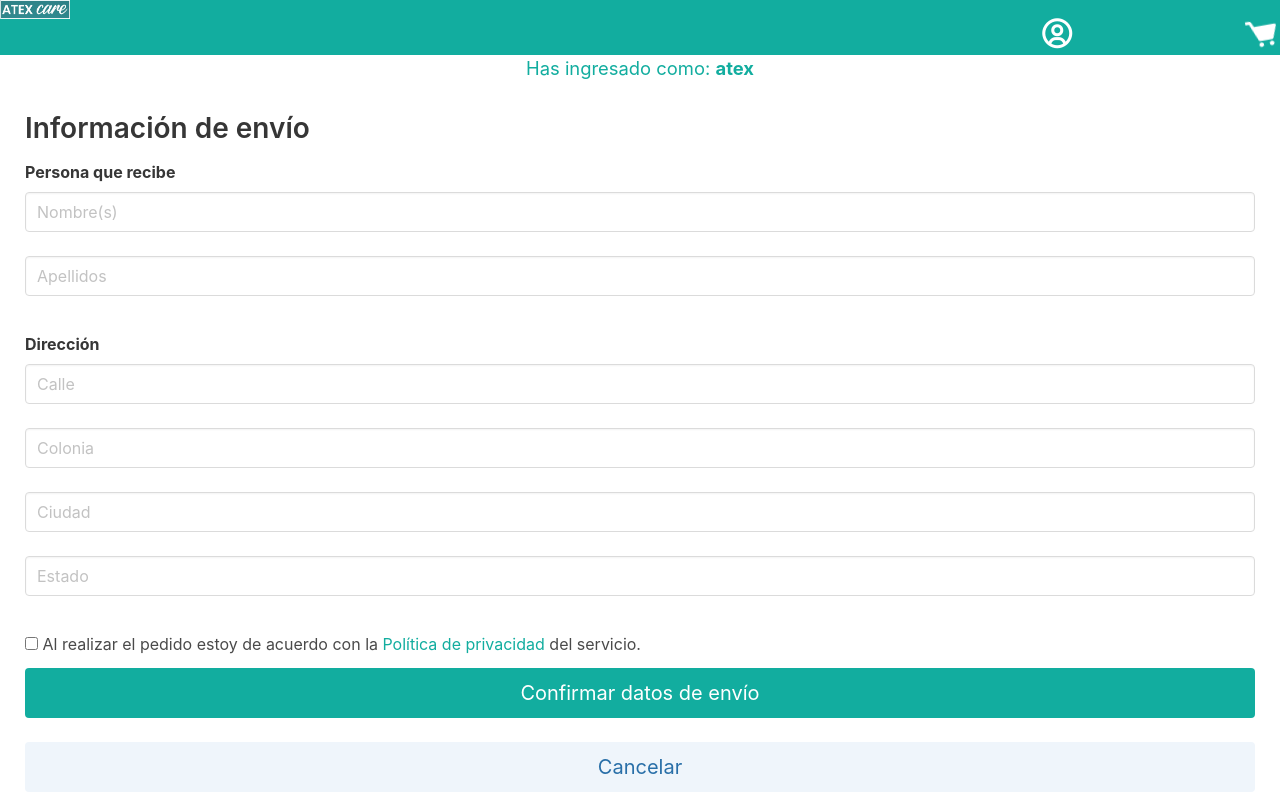
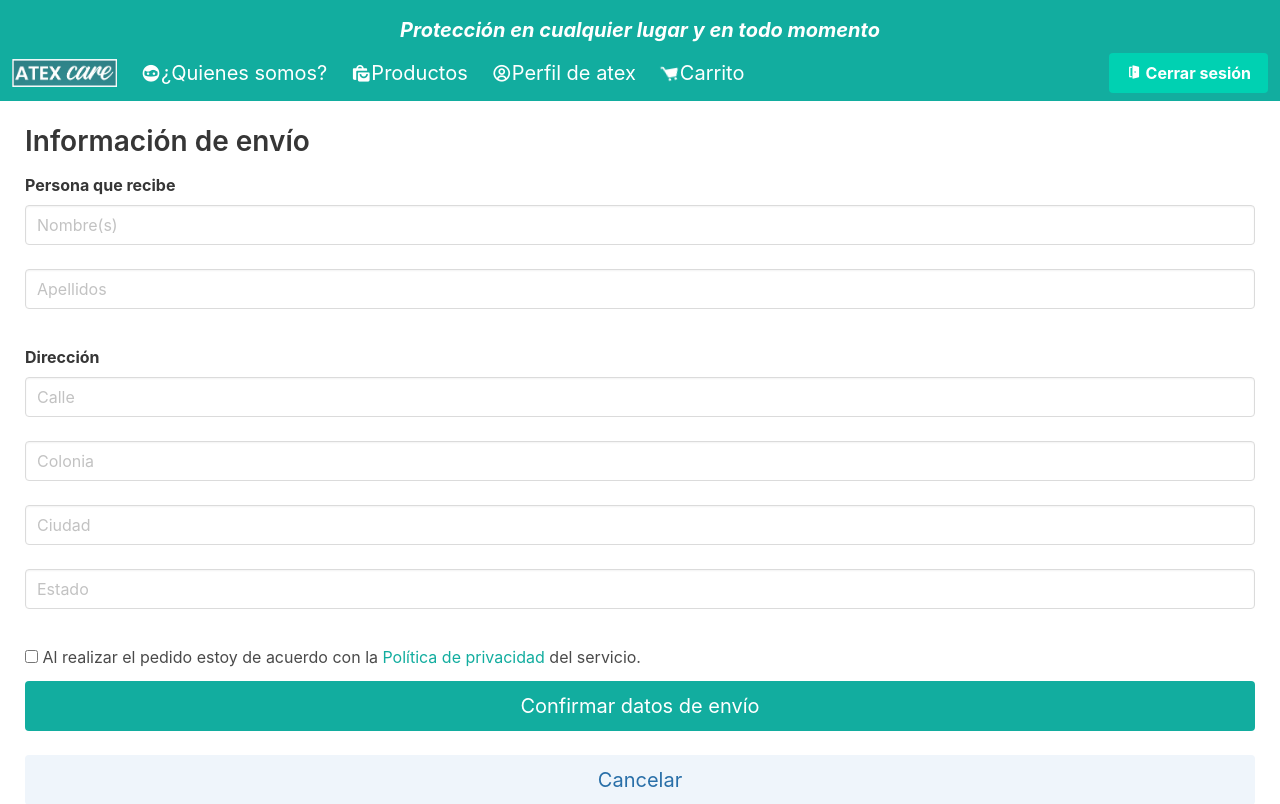
Before and after one commit to JDBanda/AtexCare-Store, a Django app: page /envio in a window 1280 px wide. Shown: the top 804 px of the page. Run offline with Django 3.2, Linux system fonts and the light colour scheme; a user stored in the database is signed in.

Commit message:
Unificación del menú

```diff
--- a/atexcare/demo/static/demo/js/resets.js
+++ b/atexcare/demo/static/demo/js/resets.js
@@ -5,6 +5,7 @@ $(function () {
     $('#id_email').attr('type', 'email');
     //Input que solicita las contraseñas
     $('#id_new_password1').attr('class', 'input');
-    //
+    //Agregar únicamente la clase
     $('#id_new_password2').attr('class', 'input');
+
 })
--- a/atexcare/demo/templates/demo/contact_info.html
+++ b/atexcare/demo/templates/demo/contact_info.html
@@ -72,7 +72,6 @@
     </div>
 </section>
 {% load static %}
-<script src="{% static 'demo/js/menu.js' %}"></script>
 <script src="{% static 'demo/js/pais.js' %}"></script>
 <script src="{% static 'demo/js/validar.js' %}"></script>
 {% endblock body %}
--- a/atexcare/demo/templates/demo/detail_car.html
+++ b/atexcare/demo/templates/demo/detail_car.html
@@ -1,4 +1,4 @@
-{% extends 'demo/menu_login.html' %}
+{% extends 'demo/menu_quienes.html' %}
 {% block title %}Detalle del carrito{% endblock title %}
 {% block body %}
 <section>
@@ -54,8 +54,9 @@
             </div>
         </div>
         {% else %}
-        <br><br><br>
+        <br>
         <h2 class="title">Sin artículos</h2>
+        <br>
         <h5>Parece que aún no has añadido artículos, puedes agregar artículos en cualquier momento 😷</h5>
         <br><br><br>
         {% endif %}
--- a/atexcare/demo/templates/demo/index.html
+++ b/atexcare/demo/templates/demo/index.html
@@ -13,7 +13,6 @@
     </div>
 </section>
 {% load static %}
-<script src="{% static 'demo/js/menu.js' %}"></script>
 <!-- Parece mejor opcion usar JS Sweeper-->
 <script src="{% static 'demo/js/background.js' %}"></script>
 {% endblock body %}
--- a/atexcare/demo/templates/demo/legal.html
+++ b/atexcare/demo/templates/demo/legal.html
@@ -85,6 +85,4 @@
             especialmente antes de proporcionar cualquier información personal.</p>
     </div>
 </section>
-{% load static %}
-<script src="{% static 'demo/js/menu.js' %}"></script>
 {% endblock body %}
--- a/atexcare/demo/templates/demo/login.html
+++ b/atexcare/demo/templates/demo/login.html
@@ -45,6 +45,5 @@
     </div>
 </section>
 {% load static %}
-<script src="{% static 'demo/js/menu.js' %}"></script>
 <script src="{% static 'demo/js/validar.js' %}"></script>
 {% endblock body %}
--- a/atexcare/demo/templates/demo/menu_quienes.html
+++ b/atexcare/demo/templates/demo/menu_quienes.html
@@ -24,19 +24,29 @@
         <div id="nav-links" class="navbar-menu">
             <div class="navbar-start">
                 <a class="navbar-item" href="{% url 'quienes' %}">
-                    ¿Quienes somos?
+                    <i class='bx bxs-face-mask'></i> ¿Quienes somos?
                 </a>
 
                 <a class="navbar-item" href="{% url 'productos' %}">
-                    Productos
+                    <i class='bx bxs-shopping-bags'></i> Productos
                 </a>
+                {% if user.is_authenticated %}
+                <a href="{% url 'user' %}"" class=" navbar-item">
+                    <i class='bx bx-user-circle'></i> Perfil de {{request.user}}
+                </a>
+
+                <a href="{% url 'detalle_carrito' %}" class="navbar-item">
+                    <i class='bx bxs-cart bx-tada'></i> Carrito
+                </a>
+                {% endif %}
+
             </div>
 
             <div class="navbar-end">
                 <div class="navbar-item">
                     {% if user.is_authenticated %}
                     <a id="sesion" class="button is-primary" href="{% url 'logout' %}">
-                        <strong>Cerrar sesión</strong>
+                        <strong><i class='bx bxs-door-open'></i> Cerrar sesión</strong>
                     </a>
                     {% else %}
                     <div class="buttons">
@@ -54,4 +64,5 @@
 
     </nav>
 </header>
+<script src="{% static 'demo/js/menu.js' %}"></script>
 {% endblock nav %}
--- a/atexcare/demo/templates/demo/product.html
+++ b/atexcare/demo/templates/demo/product.html
@@ -1,4 +1,4 @@
-{% extends 'demo/menu_login.html' %}
+{% extends 'demo/menu_quienes.html' %}
 {% block title %}{{producto.name}}{% endblock title %}
 {% block body %}
 <!--Body-->
--- a/atexcare/demo/templates/demo/products.html
+++ b/atexcare/demo/templates/demo/products.html
@@ -1,4 +1,4 @@
-{% extends 'demo/menu_login.html' %}
+{% extends 'demo/menu_quienes.html' %}
 {% block title %}Productos{% endblock title %}
 {% block body %}
 <!--Body-->
--- a/atexcare/demo/templates/demo/register.html
+++ b/atexcare/demo/templates/demo/register.html
@@ -151,6 +151,5 @@
     </div>
 </section>
 {% load static %}
-<script src="{% static 'demo/js/menu.js' %}"></script>
 <script src="{% static 'demo/js/validar.js' %}"></script>
 {% endblock body %}
--- a/atexcare/demo/templates/demo/sending_info.html
+++ b/atexcare/demo/templates/demo/sending_info.html
@@ -1,4 +1,4 @@
-{% extends 'demo/menu_login.html' %}
+{% extends 'demo/menu_quienes.html' %}
 {% block title %}Detalles del envío{% endblock title %}
 {% block body %}
 <section>
@@ -52,6 +52,4 @@
         </form>
     </div>
 </section>
-{% load static %}
-<script src="{% static 'demo/js/menu.js' %}"></script>
 {% endblock body %}
--- a/atexcare/demo/templates/demo/user.html
+++ b/atexcare/demo/templates/demo/user.html
@@ -3,7 +3,6 @@
 {% block body %}
 <section>
     <!--Cuerpo-->
-
     <div class="tabs is-centered">
         <ul>
             <li id="1">
@@ -29,6 +28,5 @@
     {% endblock content %}
 </section>
 {% load static %}
-<script src="{% static 'demo/js/menu.js' %}"></script>
 <script src="{% static 'demo/js/user.js' %}"></script>
 {% endblock body %}
--- a/atexcare/demo/templates/demo/user_profile.html
+++ b/atexcare/demo/templates/demo/user_profile.html
@@ -3,7 +3,7 @@
 <div class="content">
     <h2 class="title">¡Bienvenido {{request.user.first_name}}!</h2>
     <form method="POST" action="{% url 'user' %}" id="form-update-user">
-    {% csrf_token %}
+        {% csrf_token %}
         <fieldset disabled id="field">
             <!--Se cargan los valores GET-->
             <div class="field">
--- a/atexcare/demo/templates/demo/who.html
+++ b/atexcare/demo/templates/demo/who.html
@@ -61,6 +61,4 @@
         </div>
     </div>
 </section>
-{% load static %}
-<script src="{% static 'demo/js/menu.js' %}"></script>
 {% endblock body %}
```
Also changed, not shown: atexcare/demo/templates/demo/password_reset_confirm.html (+15 -1 lines), atexcare/db.sqlite3.
